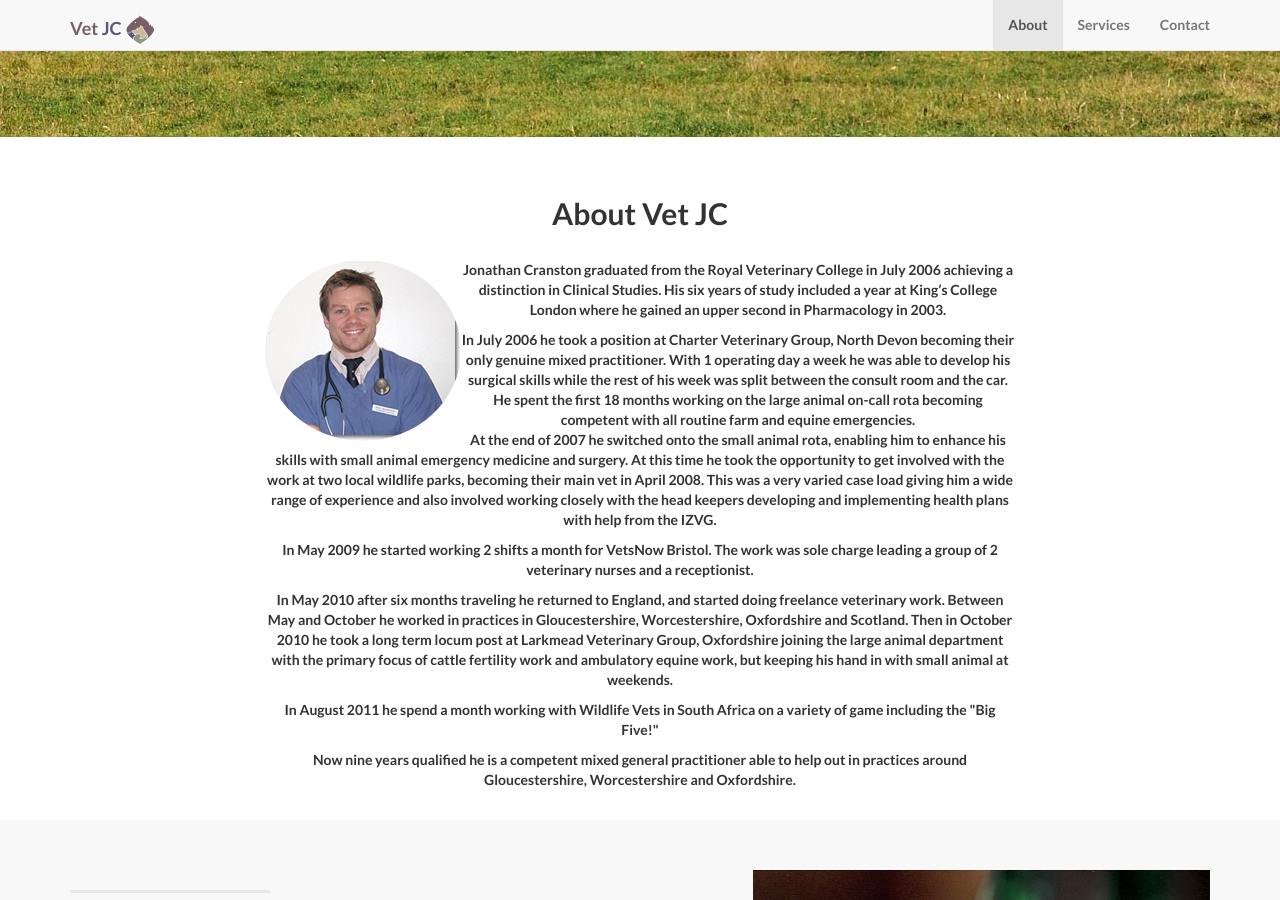
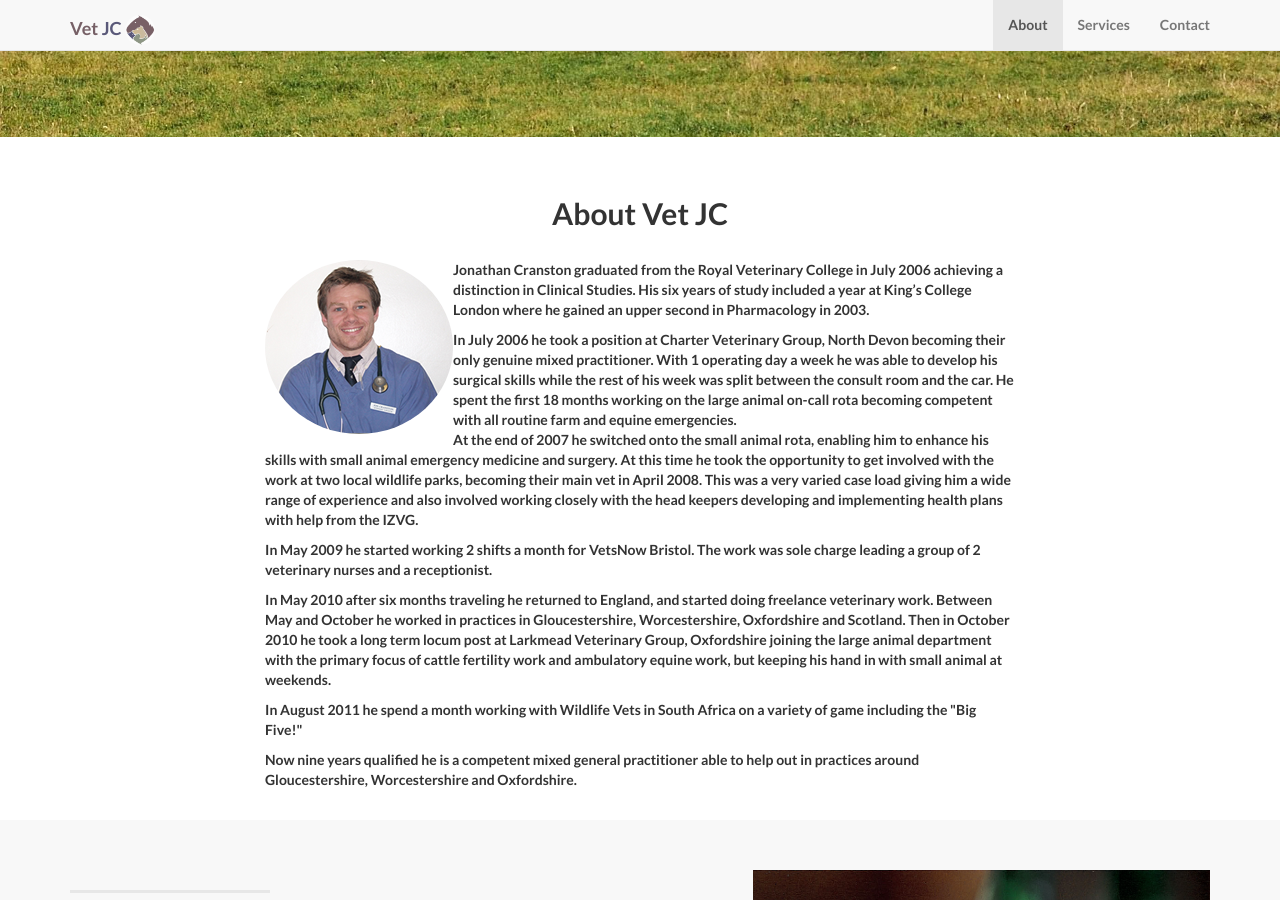
Before and after one commit to tcranston/VetJC, a Jekyll site: the page built from index.html, in a window 1280 px wide and 900 px high, scrolled down 655 px. Built offline with Jekyll 4.4.1, drawn with Linux system fonts in a browser that asks for light colours.

Commit message:
updating jon image and image classes

```diff
--- a/_includes/about.html
+++ b/_includes/about.html
@@ -1,9 +1,9 @@
     <!-- About Section -->
-    <section id="about" class="container content-section text-center">
+    <section id="about" class="container content-section">
         <div class="row">
             <div class="col-lg-8 col-lg-offset-2">
               <br/><br/>
-              <h2>About Vet JC</h2>
+              <h2 class="text-center">About Vet JC</h2>
               <br/>
               <img alt="Jonathan Cranston" title="Jonathan Cranston, founder of Vet JC" src="img/jon.png" class="pull-left img-circle">
                 <p>Jonathan Cranston graduated from the Royal Veterinary College in July 2006 achieving a distinction in Clinical Studies. His six years of study included a year at King’s College London where he gained an upper second in Pharmacology in 2003.
--- a/_includes/page_content.html
+++ b/_includes/page_content.html
@@ -38,7 +38,7 @@
                     <div class="lead">{{ post.content }}</div>
                 </div>
                 <div class="col-lg-5 col-sm-pull-6  col-sm-6">
-                  <img class="img-responsive" src="img/services/{{ post.img }}" alt="">
+                  <img class="img-responsive landing-page-img" src="img/services/{{ post.img }}" alt="">
                 </div>
             </div>
 
```
Also changed, not shown: img/jon.png.
